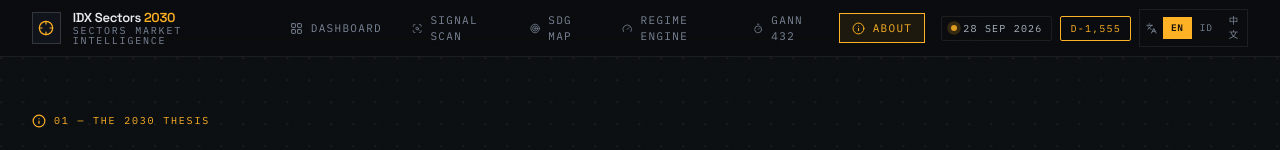
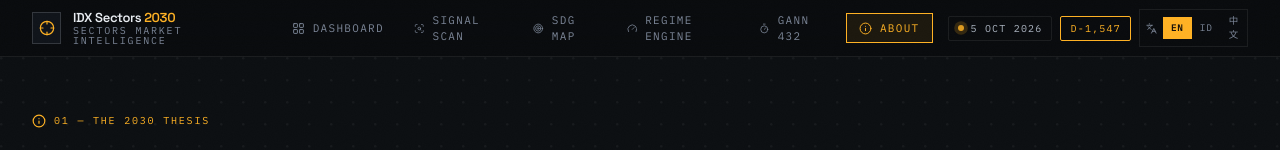
Before and after one commit to dewanto/idx-sectors-2030, a Next.js app: page /en/about in a window 1280 px wide. Shown: the top 150 px of the page. Built offline with nearby package versions, Linux system fonts and the light colour scheme; no server answers; the database is empty.

Commit message:
(3 files changed)

```diff
--- a/src/components/ExecutionClock.tsx
+++ b/src/components/ExecutionClock.tsx
@@ -1,5 +1,6 @@
 import { Fragment } from "react";
 import { AGENDA_ADOPTED, DEADLINE_2030, EXECUTION_WINDOWS, parseDate } from "@/lib/system";
+import { daysLeftTo2030, liveDateLabel } from "@/lib/live-clock";
 import { Milestone, Radar, Flag } from "lucide-react";
 import LiveCountdown from "./LiveCountdown";
 import { tpl, type Dict, type Locale } from "@/i18n/dict";
@@ -10,8 +11,6 @@ const RAIL_SPAN = DEADLINE_2030.getTime() - AGENDA_ADOPTED.getTime();
 const railPct = (d: Date) =>
   Math.min(100, Math.max(0, ((d.getTime() - AGENDA_ADOPTED.getTime()) / RAIL_SPAN) * 100));
 
-const LOCALE_TAG: Record<Locale, string> = { en: "en-GB", id: "id-ID", zh: "zh-CN" };
-
 export default function ExecutionClock({ t: d, locale }: { t: Dict; locale: Locale }) {
   const t = d.hero;
 
@@ -19,14 +18,10 @@ export default function ExecutionClock({ t: d, locale }: { t: Dict; locale: Loca
   const now = new Date();
   const pNow = railPct(now);
   const pGsdr = railPct(GSDR_DATE);
-  const nowLabel = now.toLocaleDateString(LOCALE_TAG[locale], {
-    day: "numeric",
-    month: "short",
-    year: "numeric",
-  });
+  const nowLabel = liveDateLabel(locale, now);
 
   /* remaining runway, consistent with the live countdown */
-  const daysLeft = Math.max(0, Math.round((DEADLINE_2030.getTime() - now.getTime()) / 86_400_000));
+  const daysLeft = daysLeftTo2030(now);
   const monthsLeft = +(daysLeft / 30.44).toFixed(1);
   const yearsLeft = +(daysLeft / 365.25).toFixed(2);
 
--- a/src/components/Nav.tsx
+++ b/src/components/Nav.tsx
@@ -3,7 +3,7 @@
 import Link from "next/link";
 import { usePathname } from "next/navigation";
 import { Crosshair, LayoutGrid, Target, ScanSearch, Gauge, Timer, Info } from "lucide-react";
-import { DAYS_TO_2030 } from "@/lib/system";
+import { daysLeftTo2030, liveDateLabel } from "@/lib/live-clock";
 import type { Dict, Locale } from "@/i18n/dict";
 import { hrefLang } from "@/i18n/link";
 import LangSwitcher from "./LangSwitcher";
@@ -58,10 +58,10 @@ export default function Nav({ t, locale }: { t: Dict; locale: Locale }) {
         <div className="flex items-center gap-2">
           <span className="chip hidden xl:inline-flex">
             <span className="pulse-dot inline-block h-1.5 w-1.5 rounded-full bg-[color:var(--accent)]" />
-            28 Sep 2026
+            <span suppressHydrationWarning>{liveDateLabel(locale)}</span>
           </span>
           <span className="chip hidden !border-[color:var(--accent)] !text-[color:var(--accent)] md:inline-flex">
-            D-{DAYS_TO_2030.toLocaleString()}
+            <span suppressHydrationWarning>D-{daysLeftTo2030().toLocaleString("en-US")}</span>
           </span>
           <LangSwitcher locale={locale} />
         </div>
--- /dev/null
+++ b/src/lib/live-clock.ts
@@ -0,0 +1,18 @@
+import { DEADLINE_2030 } from "@/lib/system";
+import type { Locale } from "@/i18n/dict";
+
+const LOCALE_TAG: Record<Locale, string> = { en: "en-GB", id: "id-ID", zh: "zh-CN" };
+
+/** Live application date, formatted per-locale — e.g. "6 Oct 2026" / "6 Okt 2026" / "2026年10月6日". */
+export function liveDateLabel(locale: Locale, now = new Date()): string {
+  return now.toLocaleDateString(LOCALE_TAG[locale], {
+    day: "numeric",
+    month: "short",
+    year: "numeric",
+  });
+}
+
+/** Days remaining to the 2030 deadline (31 Dec 2030), anchored to the real clock. */
+export function daysLeftTo2030(now = new Date()): number {
+  return Math.max(0, Math.round((DEADLINE_2030.getTime() - now.getTime()) / 86_400_000));
+}
```
